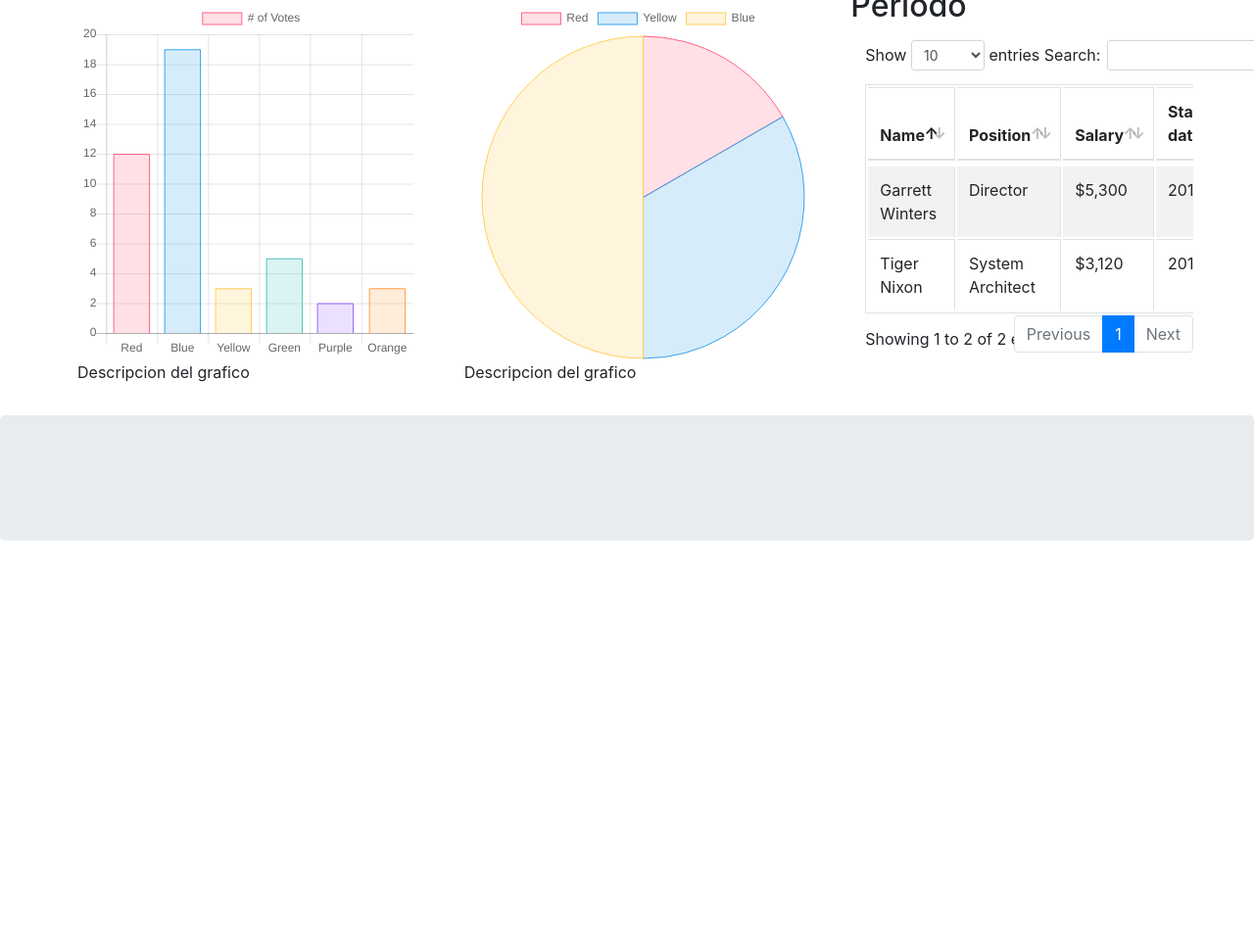
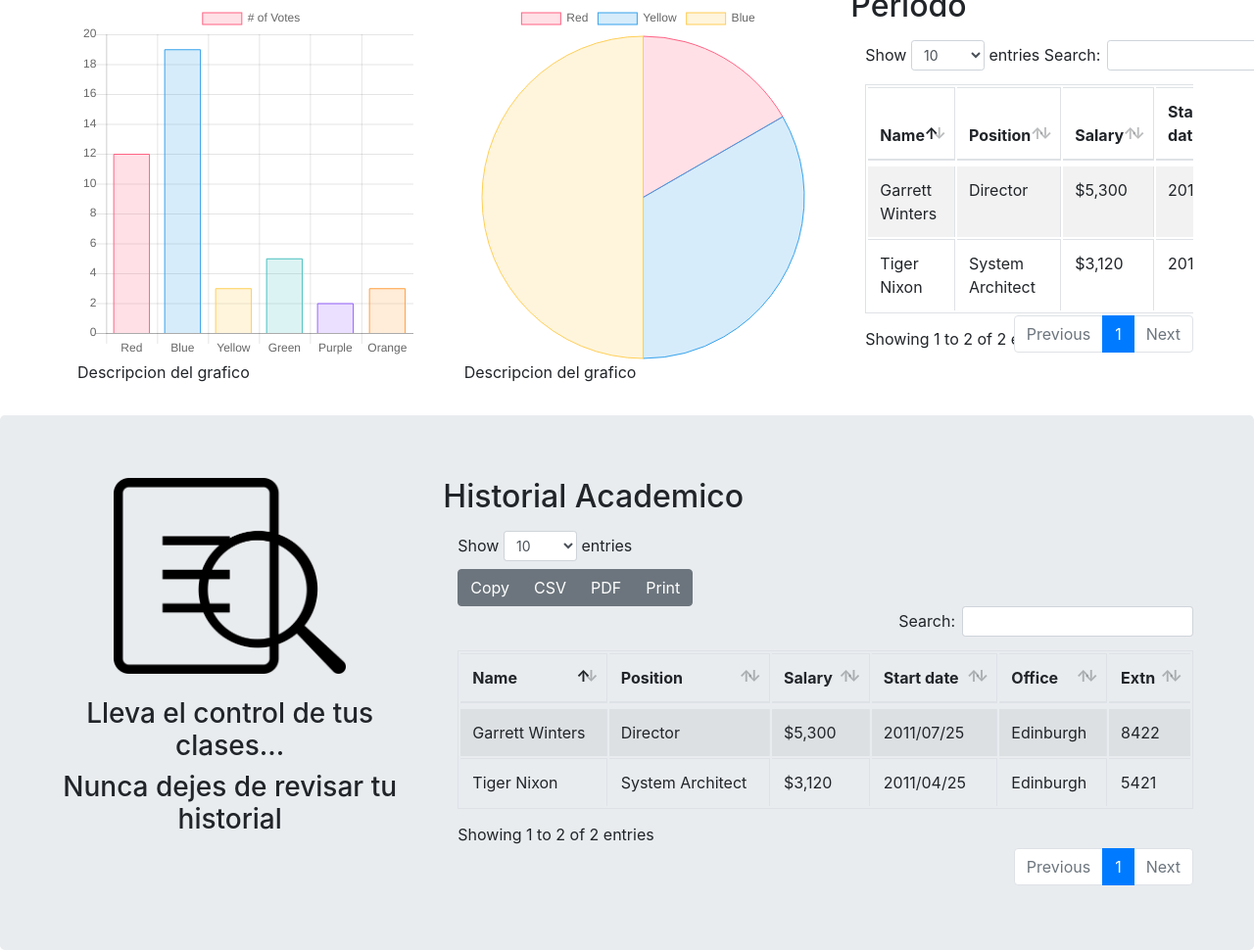
Before and after one commit to saulgs/Registro_UNAH, a website with bundled scripts: page public/registry/students.html in a window 1280 px wide. Shown: the part 823-1793 px from the top of the page at 98% size. Before the commit the page ends 1375 px from the top, so only its background shows below. Built offline with nearby package versions, Linux system fonts and the light colour scheme.

Commit message:
Historial

```diff
--- a/public/css/students.css
+++ b/public/css/students.css
@@ -1,3 +1,21 @@
 .unah-color{
     background-color: #002484;
 }
+
+.thumb-img{
+    height: auto;
+    width: auto;
+    max-height: 200px;
+    max-width: 242px;
+  }
+
+  .thumb-cont{
+      height: 200px;
+      width: 290px;
+  }
+
+  .thumb-custom{
+      display: block;
+      margin-left: auto;
+      margin-right: auto;
+  }
--- a/public/js/students-controller.js
+++ b/public/js/students-controller.js
@@ -17,6 +17,7 @@ $(document).ready( function () {
             "extn":       "8422"
         }
     ];
+
     $("#miTabla").DataTable({
         dom: 'lBfrtip',
         buttons: [
@@ -40,6 +41,28 @@ $(document).ready( function () {
     });
 
     $("#miTabla2").DataTable({
+        data: data,
+        columns: [
+            { data: 'name' },
+            { data: 'position' },
+            { data: 'salary' },
+            { data: 'start_date' },
+            { data: 'office' },
+            { data: 'extn' }
+        ],
+       // "scrollX": true,
+        "scrollY": '300',
+        "scrollCollapse": true
+    });
+
+    $("#miTabla3").DataTable({
+        dom: 'lBfrtip',
+        buttons: [
+            'copyHtml5',
+            'csvHtml5',
+            'pdfHtml5',
+            'print'
+        ],
         data: data,
         columns: [
             { data: 'name' },
--- a/public/registry/students.html
+++ b/public/registry/students.html
@@ -136,6 +136,35 @@
 		<div class="jumbotron" style="margin-bottom: 0rem;">
 			<div class="container-fluid">
 				<div class="row">
+					<div class="col-4 col-sm-1 col-md-2 col-lg-4 col-xl-4">
+						<div class="thumbnail">
+							<div class="thumb-cont mx-auto">
+								<img class="thumb-img thumb-custom" src="../img/historial.png" alt="historial_icono">
+							</div>
+							<div class="caption">
+								<br>
+								<h3><center>Lleva el control de tus clases...</center></h3>
+								<h3><center>Nunca dejes de revisar tu historial</center></h3>
+							</div>
+						</div>
+					</div>
+					<div class="col-8 col-sm-1 col-md-2 col-lg-8 col-xl-8">
+							<label for="miTabla3"><h2>Historial Academico</h2></label>
+						<table id="miTabla3" class="table table-striped table-bordered table-hover">
+							<thead>
+								<tr>
+									<th>Name</th>
+									<th>Position</th>
+									<th data-class-name="priority">Salary</th>
+									<th>Start date</th>
+									<th>Office</th>
+									<th>Extn</th>
+								</tr>
+							</thead>
+							<tbody>
+							</tbody>
+						</table>
+					</div>
 				</div>
 			</div>
 		</div>
```
Also changed, not shown: public/registry/index.html (+4 -4 lines), public/img/historial.png (added).
